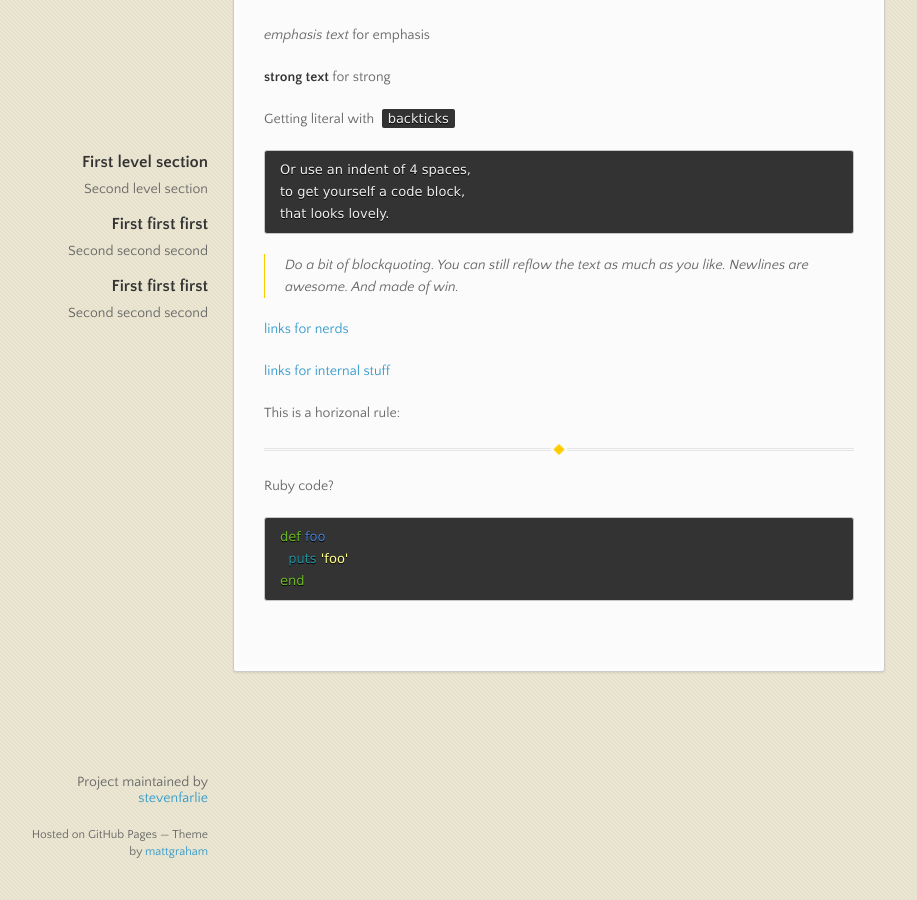
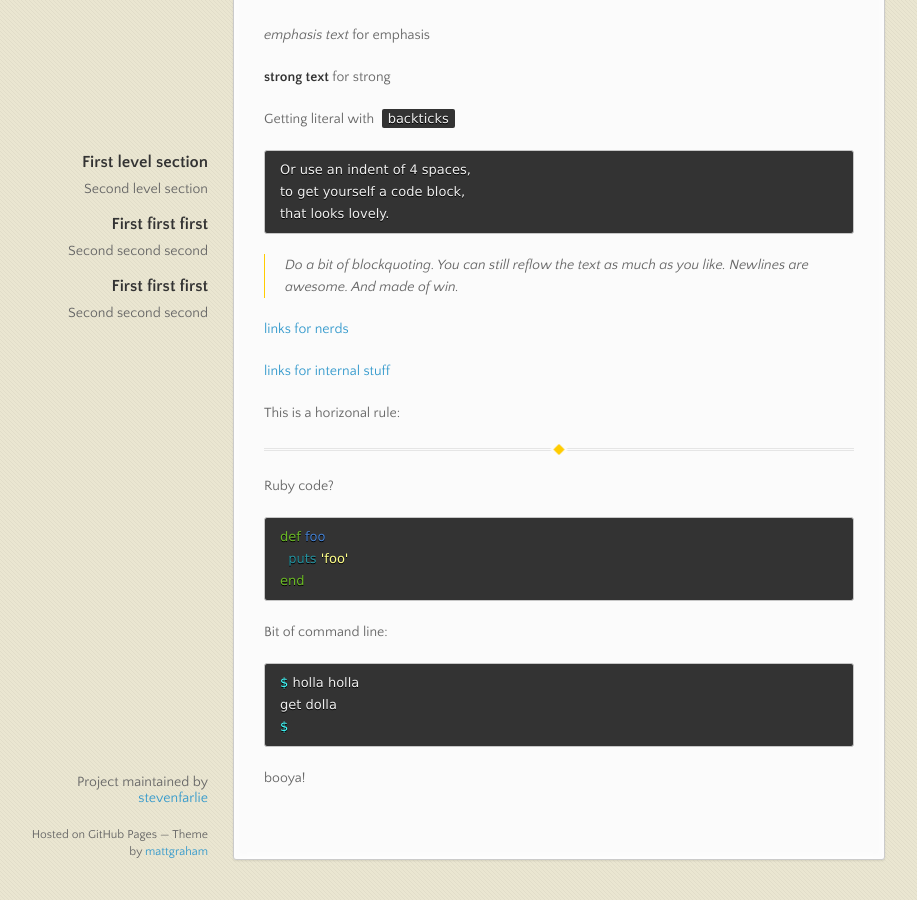
Before and after one commit to OpenTechSchool/html-css-beginners, a Jekyll site: the page built from index.md, in a window 1280 px wide and 900 px high, scrolled down 905 px. Shown: the whole window, without its empty margins (82-999 px from the left). Built offline with Jekyll 4.4.1, drawn with Linux system fonts in a browser that asks for light colours; nearby versions of some CDN libraries.

Commit message:
Added shell example formatting

```diff
--- a/index.md
+++ b/index.md
@@ -62,3 +62,13 @@ def foo
   puts 'foo'
 end
 {% endhighlight %}
+
+Bit of command line:
+
+{% highlight sh %}
+$ holla holla
+get dolla
+$
+{% endhighlight %}
+
+booya!
```
